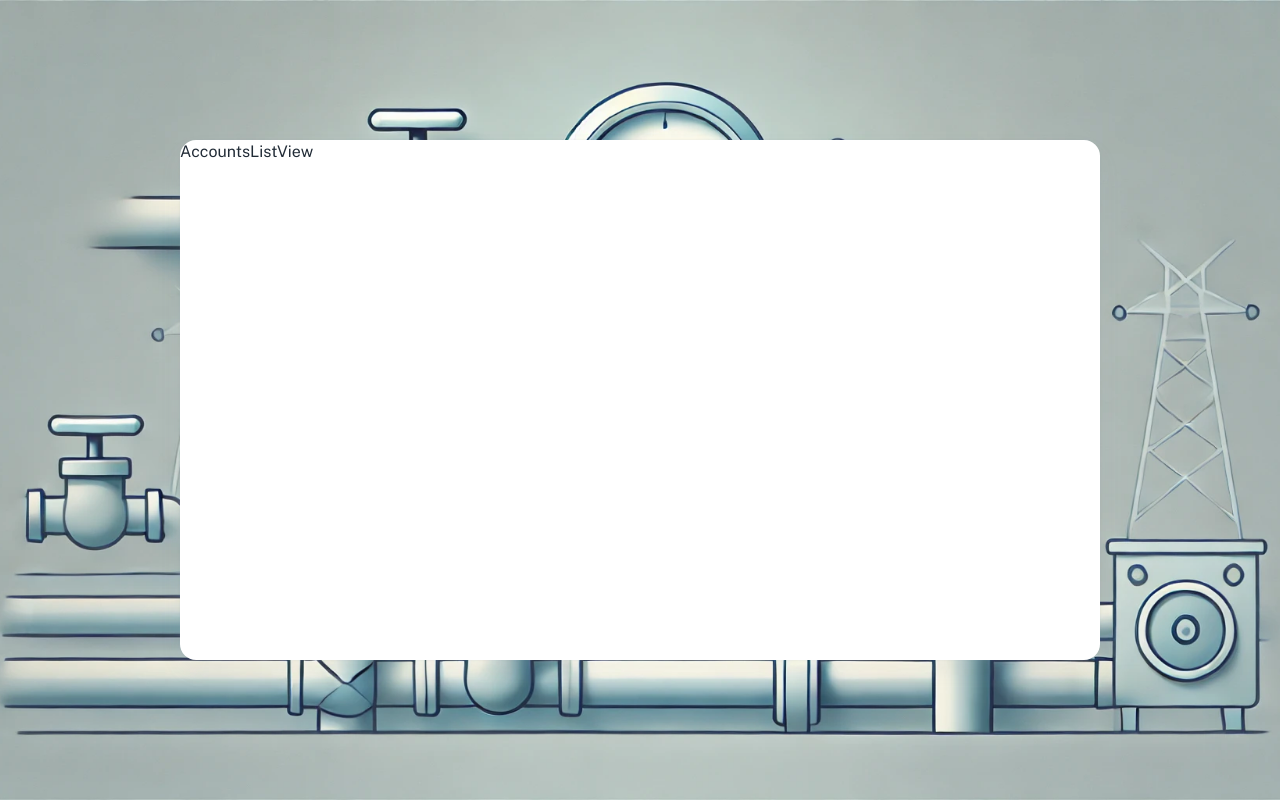
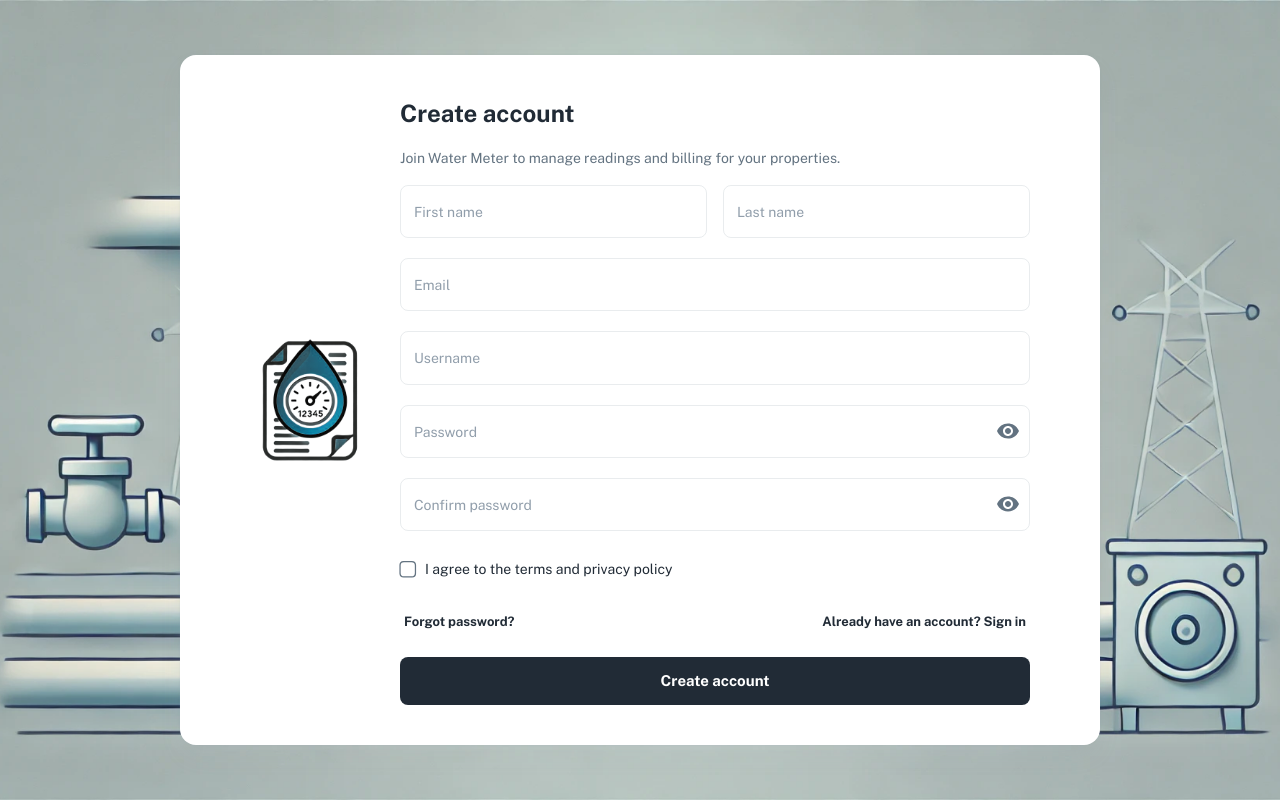
Before and after one commit to slavisa-cicovic/water-meter, a Next.js app in the folder wm-web/: page /auth/register in a window 1280 px wide. Built offline with nearby package versions, Linux system fonts and the light colour scheme; no server answers.

Commit message:
feat: registration (no backend)

```diff
--- a/wm-web/src/app/auth/register/layout.tsx
+++ b/wm-web/src/app/auth/register/layout.tsx
@@ -8,6 +8,6 @@ type Props = {
 
 export default function Layout({ children }: Props) {
   return (
-    <AuthModernLayout>{children}</AuthModernLayout>
+    <AuthModernLayout >{children}</AuthModernLayout>
   );
 }
--- a/wm-web/src/app/auth/register/page.tsx
+++ b/wm-web/src/app/auth/register/page.tsx
@@ -1,9 +1,9 @@
-import { AccountsListView } from 'src/sections/accounts/view/accounts-list-view';
+import { RegisterView } from "src/sections/auth";
 
 export const metadata = {
   title: 'Register',
 };
 
-export default function LoginPage() {
-  return <>AccountsListView </>;
+export default function RegistrationPage() {
+  return <RegisterView />;
 }
--- a/wm-web/src/layouts/auth/modern.tsx
+++ b/wm-web/src/layouts/auth/modern.tsx
@@ -1,34 +1,35 @@
-// @mui
-import Card from '@mui/material/Card';
-import Stack from '@mui/material/Stack';
-// components
-
-// ----------------------------------------------------------------------
+import Card from "@mui/material/Card";
+import Stack from "@mui/material/Stack";
 
 type Props = {
   children: React.ReactNode;
 };
 
-export default function AuthModernLayout({ children }: Props) {
-
-
+export default function AuthModernLayout({ children}: Props) {
   return (
     <Stack
       sx={{
-        backgroundImage: 'url(/assets/background/login-page.webp)',
-        backgroundSize: 'cover',
-        backgroundPosition: 'center center',
-        backgroundRepeat: 'no-repeat',
-        minHeight: '100vh',
+        backgroundImage: "url(/assets/background/login-page.webp)",
+        backgroundSize: "cover",
+        backgroundPosition: "center center",
+        backgroundRepeat: "no-repeat",
+        minHeight: "100vh",
       }}
     >
-      <Stack sx={{
-        m: 'auto',
-      }}>
+      <Stack
+        sx={{
+          m: "auto",
+          width: "100%",
+          alignItems: "center",
+          px: { xs: 2, sm: 4 },
+        }}
+      >
         <Card
           sx={{
             width: 920,
-            height: 520,
+            maxWidth: "100%",
+            maxHeight: "90vh",
+            overflowY: "auto",
           }}
         >
           {children}
--- a/wm-web/src/sections/auth/index.ts
+++ b/wm-web/src/sections/auth/index.ts
@@ -1 +1,2 @@
-export {default as LoginView} from './login-view';
+export { default as LoginView } from "./login-view";
+export { default as RegisterView } from "./register-view";
--- /dev/null
+++ b/wm-web/src/sections/auth/register-view.tsx
@@ -0,0 +1,221 @@
+"use client";
+
+import { useState } from "react";
+
+import { yupResolver } from "@hookform/resolvers/yup";
+import Link from "next/link";
+import { SubmitHandler, useForm } from "react-hook-form";
+import * as Yup from "yup";
+
+import Button from "@mui/material/Button";
+import CardContent from "@mui/material/CardContent";
+import Checkbox from "@mui/material/Checkbox";
+import FormControlLabel from "@mui/material/FormControlLabel";
+import IconButton from "@mui/material/IconButton";
+import InputAdornment from "@mui/material/InputAdornment";
+import Stack from "@mui/material/Stack";
+import TextField from "@mui/material/TextField";
+import Typography from "@mui/material/Typography";
+import Visibility from "@mui/icons-material/Visibility";
+import VisibilityOff from "@mui/icons-material/VisibilityOff";
+
+import Logo from "src/components/logo";
+
+type RegisterFormValues = {
+  firstName: string;
+  lastName: string;
+  email: string;
+  username: string;
+  password: string;
+  confirmPassword: string;
+  acceptTerms: boolean;
+};
+
+const schema: Yup.ObjectSchema<RegisterFormValues> = Yup.object({
+  firstName: Yup.string().required("First name is required"),
+  lastName: Yup.string().required("Last name is required"),
+  email: Yup.string().email("Enter a valid email").required("Email is required"),
+  username: Yup.string().required("Username is required"),
+  password: Yup.string().min(6, "Minimum 6 characters").required("Password is required"),
+  confirmPassword: Yup.string()
+    .oneOf([Yup.ref("password")], "Passwords must match")
+    .required("Confirm your password"),
+  acceptTerms: Yup.boolean().oneOf([true], "You must accept the terms").required(),
+}).required();
+
+export default function RegisterView() {
+  const [showPassword, setShowPassword] = useState(false);
+  const [showConfirmPassword, setShowConfirmPassword] = useState(false);
+
+  const {
+    register,
+    handleSubmit,
+    formState: { errors, isSubmitting },
+  } = useForm<RegisterFormValues>({
+    mode: "onBlur",
+    resolver: yupResolver(schema),
+    defaultValues: {
+      firstName: "",
+      lastName: "",
+      email: "",
+      username: "",
+      password: "",
+      confirmPassword: "",
+      acceptTerms: false,
+    },
+  });
+
+  const onSubmit: SubmitHandler<RegisterFormValues> = async (values) => {
+    // TODO: wire to registration API/service
+    console.log("register submit", values);
+  };
+
+  return (
+    <CardContent>
+      <Stack direction="row" sx={{ p: 2 }}>
+        <Logo sx={{ my: "auto", width: 180, height: 180 }} />
+        <Stack
+          sx={{
+            width: "75%",
+          }}
+        >
+          <Stack spacing={2} sx={{ mb: 2 }}>
+            <Typography variant="h4">Create account</Typography>
+            <Typography variant="body2" sx={{ color: "text.secondary" }}>
+              Join Water Meter to manage readings and billing for your properties.
+            </Typography>
+          </Stack>
+
+          <Stack
+            spacing={2.5}
+            component="form"
+            noValidate
+            onSubmit={handleSubmit(onSubmit)}
+          >
+            <Stack direction="row" spacing={2}>
+              <TextField
+                fullWidth
+                label="First name"
+                autoComplete="given-name"
+                error={Boolean(errors.firstName)}
+                helperText={errors.firstName?.message}
+                {...register("firstName")}
+              />
+              <TextField
+                fullWidth
+                label="Last name"
+                autoComplete="family-name"
+                error={Boolean(errors.lastName)}
+                helperText={errors.lastName?.message}
+                {...register("lastName")}
+              />
+            </Stack>
+
+            <TextField
+              fullWidth
+              label="Email"
+              type="email"
+              autoComplete="email"
+              error={Boolean(errors.email)}
+              helperText={errors.email?.message}
+              {...register("email")}
+            />
+
+            <TextField
+              fullWidth
+              label="Username"
+              autoComplete="username"
+              error={Boolean(errors.username)}
+              helperText={errors.username?.message}
+              {...register("username")}
+            />
+
+            <TextField
+              fullWidth
+              label="Password"
+              type={showPassword ? "text" : "password"}
+              autoComplete="new-password"
+              error={Boolean(errors.password)}
+              slotProps={{
+                input: {
+                  endAdornment: (
+                    <InputAdornment position="end">
+                      <IconButton
+                        edge="end"
+                        onClick={() => setShowPassword((prev) => !prev)}
+                        aria-label={showPassword ? "Hide password" : "Show password"}
+                      >
+                        {showPassword ? <VisibilityOff /> : <Visibility />}
+                      </IconButton>
+                    </InputAdornment>
+                  ),
+                },
+              }}
+              helperText={errors.password?.message}
+              {...register("password")}
+            />
+
+            <TextField
+              fullWidth
+              label="Confirm password"
+              type={showConfirmPassword ? "text" : "password"}
+              autoComplete="new-password"
+              error={Boolean(errors.confirmPassword)}
+              slotProps={{
+                input: {
+                  endAdornment: (
+                    <InputAdornment position="end">
+                      <IconButton
+                        edge="end"
+                        onClick={() => setShowConfirmPassword((prev) => !prev)}
+                        aria-label={showConfirmPassword ? "Hide password" : "Show password"}
+                      >
+                        {showConfirmPassword ? <VisibilityOff /> : <Visibility />}
+                      </IconButton>
+                    </InputAdornment>
+                  ),
+                },
+              }}
+              helperText={errors.confirmPassword?.message}
+              {...register("confirmPassword")}
+            />
+
+            <FormControlLabel
+              control={<Checkbox size="small" {...register("acceptTerms")} />}
+              label="I agree to the terms and privacy policy"
+            />
+            {errors.acceptTerms?.message && (
+              <Typography variant="caption" color="error">
+                {errors.acceptTerms.message}
+              </Typography>
+            )}
+
+            <Stack direction="row" justifyContent="space-between" alignItems="center">
+              <Button
+                component={Link}
+                href="/auth/forgot-password"
+                variant="text"
+                size="small"
+              >
+                Forgot password?
+              </Button>
+              <Button component={Link} href="/auth/login" variant="text" size="small">
+                Already have an account? Sign in
+              </Button>
+            </Stack>
+
+            <Button
+              fullWidth
+              variant="contained"
+              size="large"
+              type="submit"
+              disabled={isSubmitting}
+            >
+              Create account
+            </Button>
+          </Stack>
+        </Stack>
+      </Stack>
+    </CardContent>
+  );
+}
```
Also changed, not shown: 1 other file (tests, documents, lock files or other folders).
